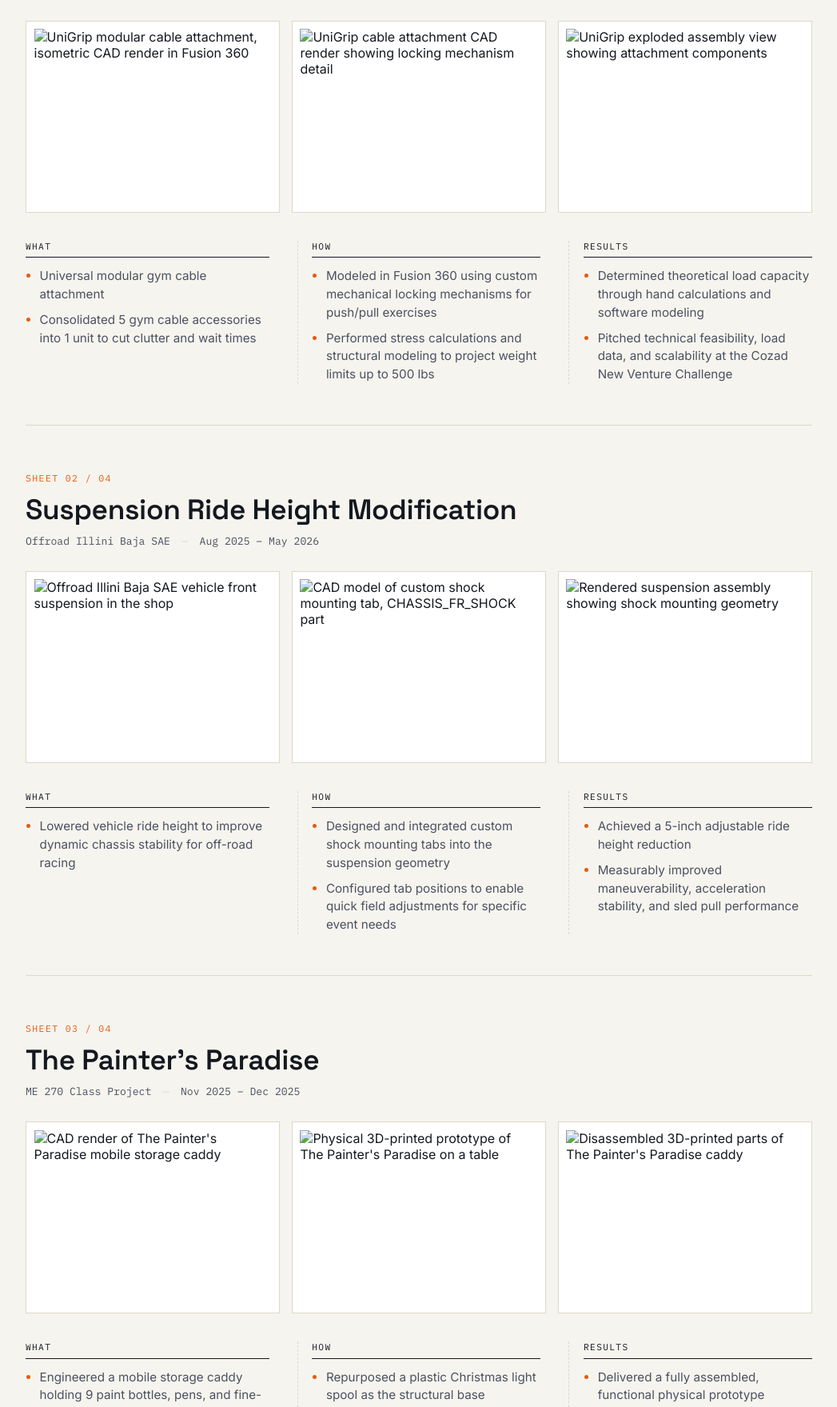
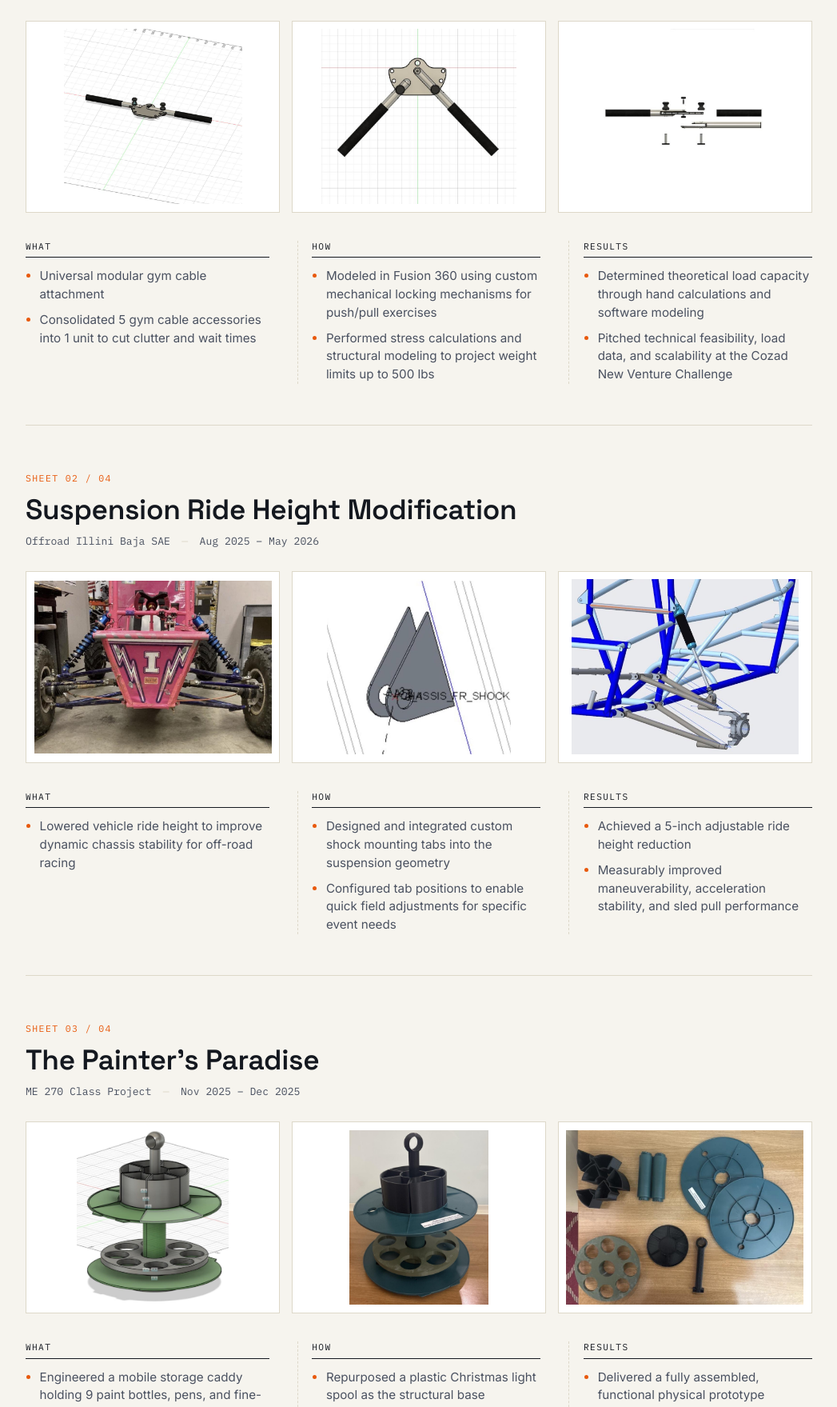
Before and after one commit to jackmannion15/Engineering-Portfolio, a plain HTML site: page index.html in a window 1280 px wide. Shown: the part 638-2397 px from the top of the page at 80% size, without its empty margins (116-1163 px from the left). Drawn offline with Linux system fonts and the light colour scheme.

Commit message:
Add files via upload

```diff
--- a/index.html
+++ b/index.html
@@ -74,9 +74,9 @@
     </div>
 
     <div class="sheet-images">
-      <img src="images/unigrip-1.jpg" alt="UniGrip modular cable attachment, isometric CAD render in Fusion 360">
-      <img src="images/unigrip-2.jpg" alt="UniGrip cable attachment CAD render showing locking mechanism detail">
-      <img src="images/unigrip-3.jpg" alt="UniGrip exploded assembly view showing attachment components">
+      <img src="unigrip-1.jpg" alt="UniGrip modular cable attachment, isometric CAD render in Fusion 360">
+      <img src="unigrip-2.jpg" alt="UniGrip cable attachment CAD render showing locking mechanism detail">
+      <img src="unigrip-3.jpg" alt="UniGrip exploded assembly view showing attachment components">
     </div>
 
     <div class="sheet-data">
@@ -116,9 +116,9 @@
     </div>
 
     <div class="sheet-images">
-      <img src="images/baja-1.jpg" alt="Offroad Illini Baja SAE vehicle front suspension in the shop">
-      <img src="images/baja-2.jpg" alt="CAD model of custom shock mounting tab, CHASSIS_FR_SHOCK part">
-      <img src="images/baja-3.jpg" alt="Rendered suspension assembly showing shock mounting geometry">
+      <img src="baja-1.jpg" alt="Offroad Illini Baja SAE vehicle front suspension in the shop">
+      <img src="baja-2.jpg" alt="CAD model of custom shock mounting tab, CHASSIS_FR_SHOCK part">
+      <img src="baja-3.jpg" alt="Rendered suspension assembly showing shock mounting geometry">
     </div>
 
     <div class="sheet-data">
@@ -157,9 +157,9 @@
     </div>
 
     <div class="sheet-images">
-      <img src="images/painters-1.jpg" alt="CAD render of The Painter's Paradise mobile storage caddy">
-      <img src="images/painters-2.jpg" alt="Physical 3D-printed prototype of The Painter's Paradise on a table">
-      <img src="images/painters-3.jpg" alt="Disassembled 3D-printed parts of The Painter's Paradise caddy">
+      <img src="painters-1.jpg" alt="CAD render of The Painter's Paradise mobile storage caddy">
+      <img src="painters-2.jpg" alt="Physical 3D-printed prototype of The Painter's Paradise on a table">
+      <img src="painters-3.jpg" alt="Disassembled 3D-printed parts of The Painter's Paradise caddy">
     </div>
 
     <div class="sheet-data">
@@ -199,9 +199,9 @@
     </div>
 
     <div class="sheet-images">
-      <img src="images/gemglow-1.jpg" alt="CAD render of GemGlow jewelry box, closed">
-      <img src="images/gemglow-2.jpg" alt="CAD render of GemGlow jewelry box, open showing interior compartments">
-      <img src="images/gemglow-3.jpg" alt="Exploded engineering drawing of GemGlow with parts list and title block">
+      <img src="gemglow-1.jpg" alt="CAD render of GemGlow jewelry box, closed">
+      <img src="gemglow-2.jpg" alt="CAD render of GemGlow jewelry box, open showing interior compartments">
+      <img src="gemglow-3.jpg" alt="Exploded engineering drawing of GemGlow with parts list and title block">
     </div>
 
     <div class="sheet-data">
```
